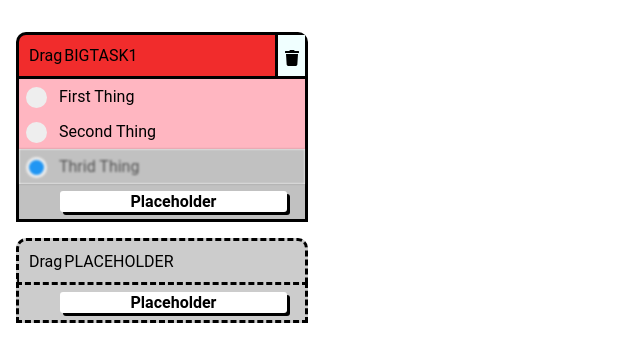
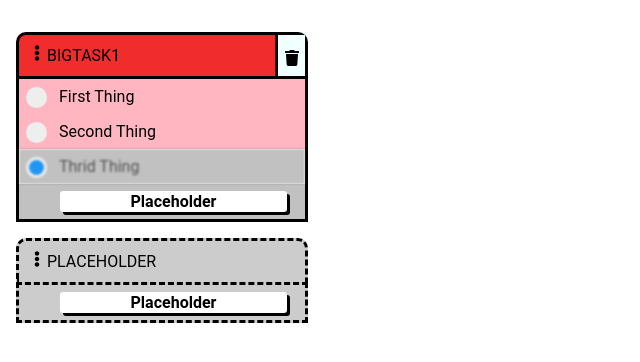
Before and after one commit to PabloHNieto/react_todos, a React (Create React App) app: page / in a window 1280 px wide. Shown: the top 362 px of the page, without its empty margins (0-640 px from the left). Built offline with nearby package versions, Linux system fonts and the light colour scheme.

Commit message:
Solving issues with saving after sorting + Adding drag icon

```diff
--- a/src/components/GroupItem.js
+++ b/src/components/GroupItem.js
@@ -1,5 +1,6 @@
 import React, { Component } from 'react';
 import { FaTrash as MoreActions } from 'react-icons/fa';
+import { FaEllipsisV as DragIcon } from 'react-icons/fa';
 import { v4 as uuidv4 } from 'uuid';
 import TodoItem from "./TodoItem";
 
@@ -126,9 +127,10 @@ class GroupItem extends Component {
         onFocus={this.props.onFocus}
         onBlur={this.props.onBlur}>
         <div className="group-header">
-          <span>Drag</span>
+          <DragIcon/>
           <input
             type="text"
+            onDragStart={e => e.preventDefault()}
             onFocus={this.highlightAll}
             onChange={this.onTitleChange}
             onKeyDown={this.detectIntros}
--- a/src/components/TaskList.js
+++ b/src/components/TaskList.js
@@ -70,7 +70,10 @@ class TaskList extends Component {
     let newGroup = newGroup2.slice();
     newGroup.splice(oldIndex, 1)
     newGroup.splice(newIndex, 0, newGroup2[oldIndex])
-    this.setState({group: newGroup})
+    this.setState({group: newGroup});
+
+    const stringNewState = JSON.stringify({group: newGroup});
+    localStorage.setItem(this.storeLocation, stringNewState);
   }
 
   onFocus() {
--- a/src/components/TodoItem.js
+++ b/src/components/TodoItem.js
@@ -112,6 +112,7 @@ class TodoItem extends Component {
         <input
           className="todo-content"
           ref={this.mainRef}
+          onDragStart={e => e.preventDefault()}
           onKeyDown={this.detectIntros}
           onFocus={this.highlightAll}
           onChange={this.handleUpdate}
--- a/src/index.css
+++ b/src/index.css
@@ -10,6 +10,8 @@ body {
   -moz-osx-font-smoothing: grayscale;
 }
 input{
+  resize: none;
+  overflow:hidden;
   border-width: 0;
   background-color: transparent;
 }
@@ -153,7 +155,7 @@ input:focus{
   background-color: transparent;
   border-width: 0;
   text-transform: capitalize;
-  white-space: nowrap;
+  white-space: wrap;
   overflow: hidden;
   text-overflow: ellipsis;
   box-sizing: border-box;
```
